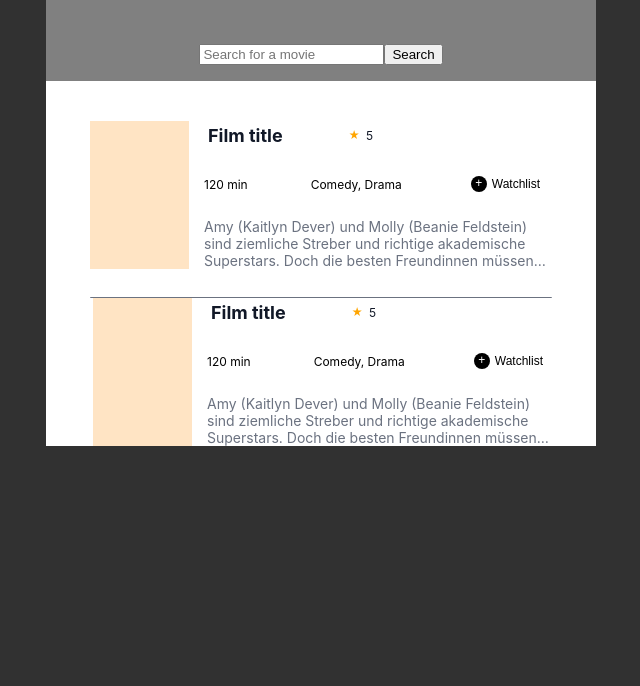
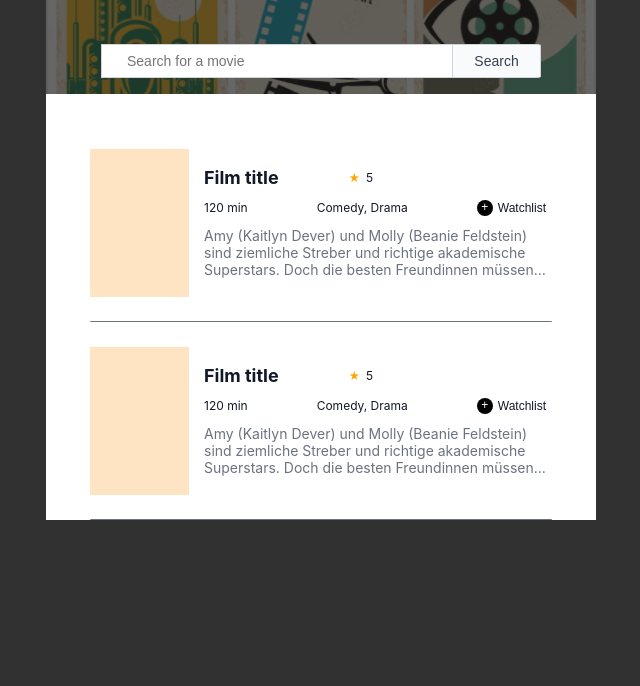
Before and after one commit to codingmetta/film-finder-app, a plain HTML site: page index.html in a window 1280 px wide. Shown: the part 114-800 px from the top of the page, without its empty margins (319-959 px from the left). Drawn offline with Linux system fonts and the light colour scheme.

Commit message:
design fixes

```diff
--- a/index.html
+++ b/index.html
@@ -2,6 +2,9 @@
 
 <head>
     <link rel="stylesheet" href="styles.css">
+    <link rel="stylesheet"
+          href=
+"https://cdnjs.cloudflare.com/ajax/libs/font-awesome/4.7.0/css/font-awesome.min.css">
 </head>
 
 <body>
@@ -12,8 +15,16 @@
                 <a class="watchlist-link" href="/watchList.html">My Watchlist</a>
             </nav>
             <form class="search-element">
-                <input class="input-search"  id="site-search" name="q" aria-label="Search through site content" type="text" placeholder="Search for a movie" />
-                <button type="submit" class="btn-search" >Search</button>
+                <input class="input-search"
+                    id="site-search"
+                    name="q"
+                    aria-label="Search through site content"
+                    type="text"
+                    placeholder="Search for a movie" />
+                <button
+                    type="submit"
+                    class="btn-search">Search
+                </button>
             </form>
         </header>
 
@@ -21,8 +32,7 @@
         <main>
             <section class="search-output">
 
-                <article class="film-card">
-                    <div class="film-data">
+                     <article class="film-data">
                         <figure class="film-poster">
                             <img src="#" alt="" />
                         </figure>
@@ -40,7 +50,7 @@
 
                                 <button class="btn-add">
                                     <div class="circle">
-                                        <span class="span-plus">&#43;</span>
+                                        <span>&#43;</span>
                                     </div>
                                     <p>Watchlist</p>
                                 </button>
@@ -53,7 +63,6 @@
                                     gelernt und viel zu wenig erlebt hat. </p>
                             </div>
                         </div>
-                    </div>
                 </article>
 
 
--- a/styles.css
+++ b/styles.css
@@ -27,6 +27,7 @@ body {
     justify-content: space-around;
     align-items: center;
     height: 150px;
+    width: 100%;
 }
 
 a {
@@ -37,13 +38,46 @@ a {
 .header-style{
     display: flex;
     flex-direction: column;
+    align-items: center;
+    background:linear-gradient(
+        rgba(0, 0, 0, 0.6),
+        rgba(0, 0, 0, 0.6)
+      ), url("assets/poster.png");
+    background-size: cover; /* Resize the background image to cover the entire container */
     background-color: grey;
     color: white;
+    width: 100%;
 }
 .search-element{
     display: flex;
     flex-direction: row;
-    justify-content: center;
+    justify-content: space-around;
+    align-items: center;
+    width: 80%;
+}
+
+.input-search{
+    color: #6B7280;
+    padding: 8px;
+    font-size: 14px;
+    border: 1px solid grey;
+    width: 80%;
+    background-color: #FFFFFF;
+    border: 1px solid  #D1D5DB;
+    padding-left: 25px;
+}
+.btn-search{
+    width: 20%;
+    padding: 8px;
+    background-color: #F9FAFB;
+    color: #374151;
+    font-size: 14px;
+    border-top-right-radius: 5%;
+    border-bottom-right-radius: 5%;
+    border: 1px solid  #D1D5DB;
+    border-left: none; /* Prevent double borders */
+    cursor: pointer;
+
 }
 
 /*Main styles*/
@@ -52,21 +86,18 @@ a {
     flex-direction: column;
     align-items: center;
     background-color: white;
-    padding-top: 20px;
-}
-.film-card{
-    width: 462px;
-    height: 197px;
-    border-bottom: 1px solid #6B7280;
-    border-radius: 1px;
-    padding-top: 20px;
-    padding-bottom: 20px;
+    padding-top: 30px;
 }
 
 .film-data{
     display: flex;
     flex-direction: row;
-    height: 148px;
+    width: 462px;
+    height: 198px;
+    border-bottom: 1px solid #6B7280;
+    border-radius: 1px;
+    padding-top: 25px;
+    padding-bottom: 25px;
 }
 
 .film-poster{
@@ -92,10 +123,14 @@ a {
     justify-content: space-between;
     align-items: center;
     text-align: center;
+    margin: 0;
+    padding: 0;
 }
 .header-film > h3 {
     color: #111827;
     font-size: 18px;
+    margin: 0;
+    padding: 0;
 }
 
 .rating-container{
@@ -107,14 +142,13 @@ a {
 }
 
 .star-icon{
-    font-size:90%;
+    font-size:11px;
     color:orange;
 }
 
 .rating-container > p{
     color:#111827;
     font-size: 12px;
-
 }
 
 
@@ -124,7 +158,9 @@ a {
     justify-content: space-between;
     align-items: center;
     font-size: 12px;
-    text-align: center;
+    color: #111827;
+    margin: 0;
+    padding: 0;
 }
 
 .film-title, .star-icon, .film-rating
@@ -134,32 +170,30 @@ a {
     text-align: center;
 }
 .btn-add{
+    border: none;
+    margin: 0;
+    padding:0;
     display: flex;
     justify-content: space-between;
     align-items: center;
-    border: none;
     background-color: white;
     font-size: 12px;
     text-align: center;
+    color: #111827;
 }
 
-.span-plus{
-    position: relative;
-    font-size: 100%;
-    font-weight: semibold;
-    color:white;
-    border: none;
-
-}
 .circle{
     width: 16px;
     height: 16px;
     background-color: black;
     border-radius: 50%;
+    font-weight: semibold;
+    color:white;
 }
 
 .btn-add > p{
     padding-left: 5px;
+    margin: 0;
 }
 
 .film-desc {
@@ -170,4 +204,5 @@ a {
     -webkit-box-orient: vertical;
     font-size: 14px;
     color: #6B7280;
+    margin: 0;
 }
```
Also changed, not shown: assets/poster.png (added).
